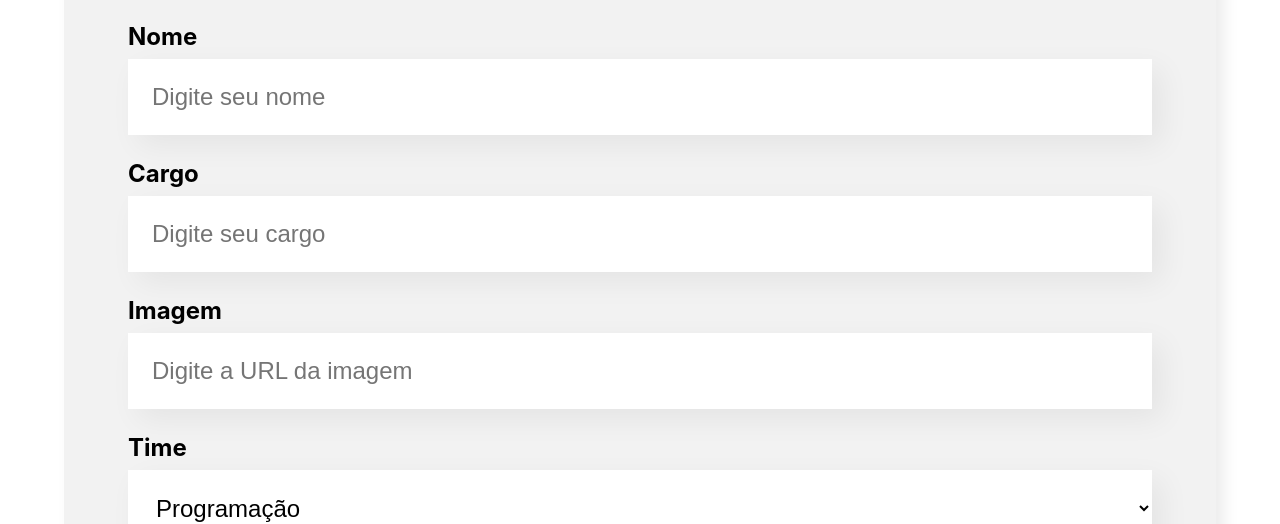
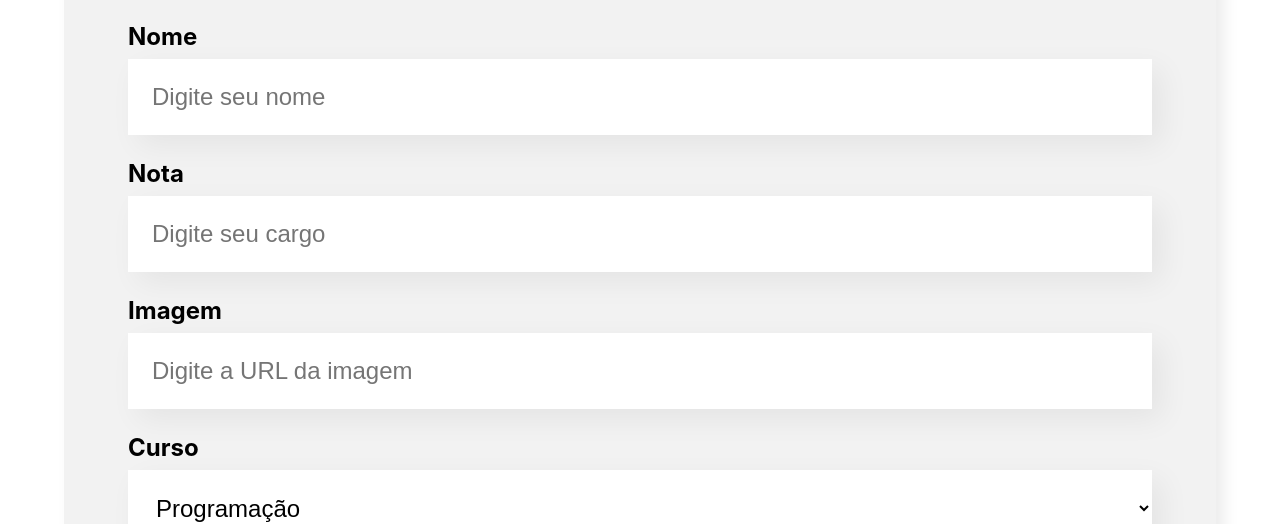
Before and after one commit to MxSGameJPS/organo, a React (Create React App) app: page / in a window 1280 px wide. Shown: the part 747-1271 px from the top of the page. Built offline with nearby package versions, Linux system fonts and the light colour scheme.

Commit message:
finalizando formulario

```diff
--- a/src/App.js
+++ b/src/App.js
@@ -1,12 +1,21 @@
+import React, { useState } from 'react';
 import Banner from "./componentes/Banner";
 
 import Formulario from "./componentes/Formulario";
 
 function App() {
+
+  const [alunos, setAlunos] = useState([]);
+
+const aoNovoAlunoAdicionado = (aluno) => {
+  console.log(aluno);
+  setAlunos([...alunos, aluno]);
+}
+
   return (
     <div className="App">
       <Banner />
-      <Formulario />
+      <Formulario aoAlunoCadastrado = {aluno => aoNovoAlunoAdicionado(aluno)} />
     </div>
   );
 }
--- a/src/componentes/Formulario/index.js
+++ b/src/componentes/Formulario/index.js
@@ -4,8 +4,8 @@ import CampoTexto from "../CampoTexto";
 import ListaSuspensa from "../ListaSuspensa";
 import "./Formulario.css";
 
-const Formulario = () => {
-  const times = [
+const Formulario = (props) => {
+  const cursos = [
     "Programação",
     "Front-End",
     "Data Science",
@@ -13,16 +13,23 @@ const Formulario = () => {
     "UX e Design",
     "Mobile",
     "Inovação e Gestão",
+    "Inglês",
+    "Inteligência Artificial",
   ];
 
   const [nome, setNome] = useState("");
-  const [cargo, setCargo] = useState("");
+  const [nota, setNota] = useState("");
   const [imagem, setImagem] = useState("");
-  const [time, setTime] = useState("");
+  const [curso, setCurso] = useState("");
 
   const aoSalvar = (evento) => {
     evento.preventDefault();
-    console.log("Formulário submetido => ", nome, cargo, imagem, time);
+    props.aoAlunoCadastrado({
+      nome,
+      nota,
+      imagem,
+      curso
+    })
   };
 
 
@@ -32,18 +39,18 @@ const Formulario = () => {
       <form onSubmit={aoSalvar}>
         <h2>Preencha os dados para criar o card dos alunos destaques</h2>
         <CampoTexto
-          obrigatorio={true}
+          required={true}
           label="Nome"
           placeholder="Digite seu nome"
           valor={nome}
           aoAlterado={valor => setNome(valor)}
         />
         <CampoTexto
-          obrigatorio={true}
-          label="Cargo"
+          required={true}
+          label="Nota"
           placeholder="Digite seu cargo"
-          valor={cargo}
-          aoAlterado={valor => setCargo(valor)}
+          valor={nota}
+          aoAlterado={valor => setNota(valor)}
         />
         <CampoTexto
           label="Imagem"
@@ -53,10 +60,10 @@ const Formulario = () => {
         />
         <ListaSuspensa
           required={true}
-          label="Time"
-          itens={times}
-          valor={time}
-          aoAlterado={valor => setTime(valor)}
+          label="Curso"
+          itens={cursos}
+          valor={curso}
+          aoAlterado={valor => setCurso(valor)}
         />
         <Botao>Criar Card</Botao>
       </form>
```
